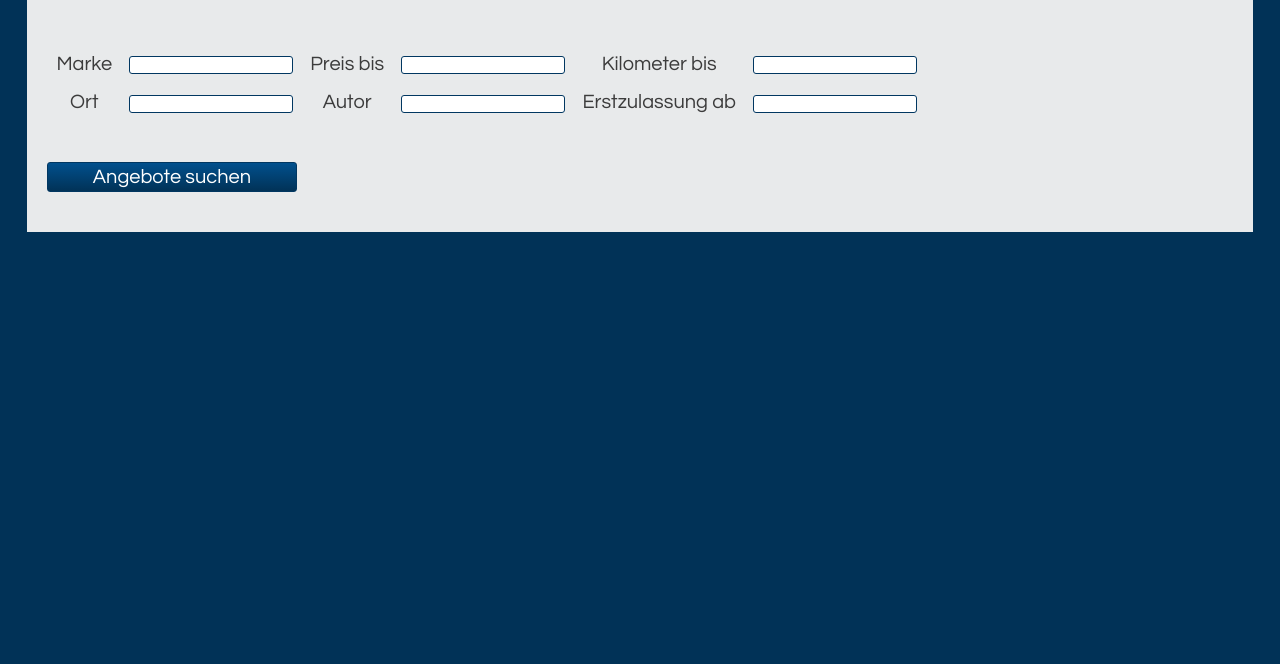
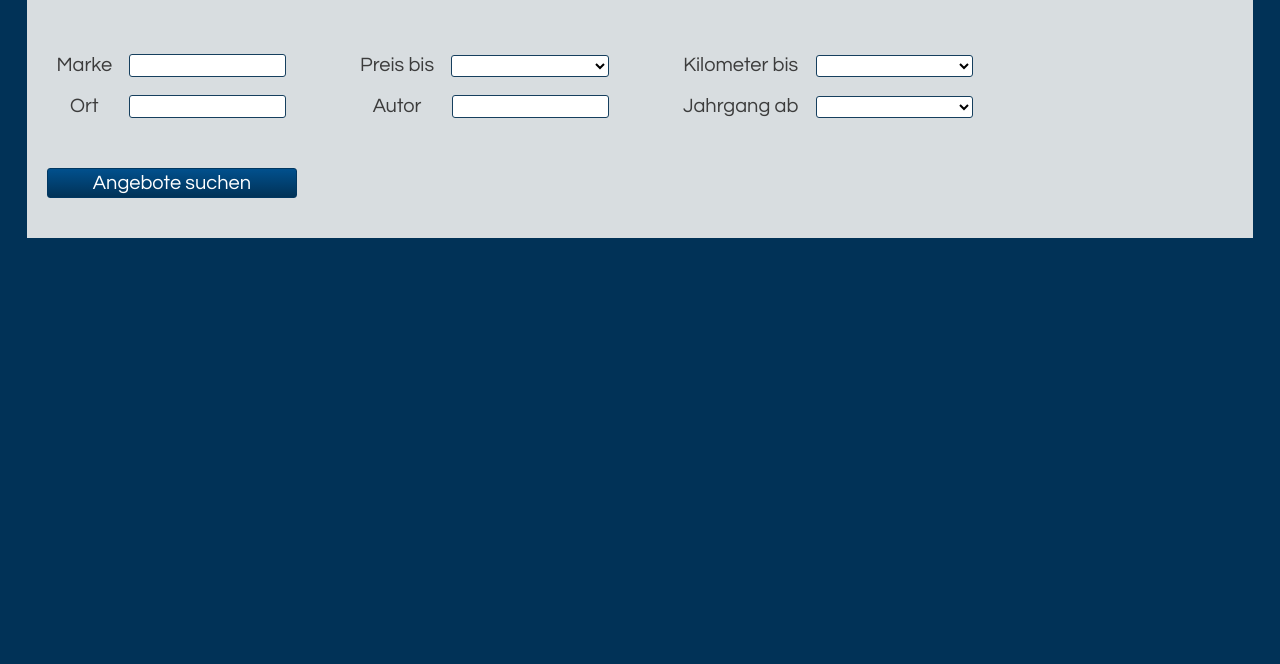
Before and after one commit to celine0106/CarLos, a plain HTML site: page Startseite/Startseiteindex.html in a window 1280 px wide. Shown: the part 136-800 px from the top of the page. Drawn offline with Linux system fonts and the light colour scheme.

Commit message:
change input to select

```diff
--- a/Startseite/StartseiteStyle.css
+++ b/Startseite/StartseiteStyle.css
@@ -13,9 +13,16 @@ td {
     border-radius: 3px;
     border-style: solid;
     border-width: 1px;
-    border-color: #013761;
+    border-color: #163f5e;
     background-color: white;
-    margin-right: 15mm2
+    margin-right: 15mm;
+    width: 40mm;
+    height: 5mm;
+}
+
+#Preis, #Kilometer, #Jahr {
+    width: 41.8mm;
+    height: 6mm;
 }
 
 body {
@@ -27,7 +34,7 @@ table {
 }
 
 div {
-    background-color: rgb(240, 240, 240, 0.97);
+    background-color: rgb(240, 240, 240, 0.90);
     color: #3c3c3c;
     font-size: 20px;
     width: 100%-10mm;
@@ -38,7 +45,7 @@ div {
 #Überschrift {
     font-size: 40px;
 }
-button {
+#Suche {
     background: linear-gradient(180deg,#01508d, #013257);
     border-radius: 3px;
     border-style: solid;
--- a/Startseite/Startseiteindex.html
+++ b/Startseite/Startseiteindex.html
@@ -4,60 +4,114 @@
     <meta charset="UTF-8">
     <meta name="viewport" content="width=device-width, initial-scale=1.0">
     <link rel="stylesheet" href="StartseiteStyle.css" />
-    <title>Startseite</title>
+    <title>CarLos Startseite</title>
 </head>
 <body>
     <div>
         <p id = "Überschrift">Angebotene Autos</p>
     </br>
+    <form>
         <table>
             <tbody>
                 <tr>
                     <td>
-                        <label>Marke </label>
+                        <label for="Marke">Marke </label>
                     </td>
                     <td>
                         <input type = "text" id = "Marke" class = "Eingabefeld" name= "Marke">
                     </td>
                     <td>
-                        <label>Preis bis </label>
+                        <label for ="Preis">Preis bis </label>
                     </td>
                     <td>
-                        <input type = "text" id = "Preis" class = "Eingabefeld" name= "Preis bis">
+                        <select name = "Preis" class = "Eingabefeld" id= "Preis">
+                            <option value= "beliebig"></option>
+                            <option value= "500">500€</option>
+                            <option value= "1000">1.000€</option>
+                            <option value= "2000">2.000€</option>
+                            <option value= "3000">3.000€</option>
+                            <option value= "5000">5.000€</option>
+                            <option value= "10000">10.000€</option>
+                            <option value= "15000">15.000€</option>
+                            <option value= "20000">20.000€</option>
+                            <option value= "25000">25.000€</option>
+                            <option value= "30000">30.000€</option>
+                            <option value= "40000">40.000€</option>
+                            <option value= "50000">50.000€</option>
+                            <option value= "60000">60.000€</option>
+                            <option value= "70000">70.000€</option>
+                            <option value= "80000">80.000€</option>
+                            <option value= "90000">90.000€</option>
+                            <option value= "100000">100.000€</option>
+                        </select>
                     </td>
                     <td>
-                        <label>Kilometer bis </label>
+                        <label for = "Kilometer" >Kilometer bis </label>
                     </td>
                     <td>
-                        <input type = "text" id = "Km" class = "Eingabefeld" name= "Kilometer bis">
+                        <select name = "Kilometer" class = "Eingabefeld" id= "Kilometer">
+                            <option value= "beliebig"></option>
+                            <option value= "5000">5.000km</option>
+                            <option value= "10000">10.000km</option>
+                            <option value= "20000">20.000km</option>
+                            <option value= "30000">30.000km</option>
+                            <option value= "40000">40.000km</option>
+                            <option value= "50000">50.000km</option>
+                            <option value= "60000">60.000km</option>
+                            <option value= "70000">70.000km</option>
+                            <option value= "80000">80.000km</option>
+                            <option value= "90000">90.000km</option>
+                            <option value= "100000">100.000km</option>
+                            <option value= "125000">125.000km</option>
+                            <option value= "175000">175.000km</option>
+                            <option value= "200000">200.000km</option>
+                        </select>
                     </td>
                 </tr>
                 <tr>
                     <td>
-                        <label>Ort </label>
+                        <label for = "Ort">Ort </label>
                     </td>
                     <td>
                         <input type = "text" id = "Ort" class = "Eingabefeld" name= "Ort">
                     </td>
                     <td>
-                        <label>Autor </label>
+                        <label for = "Autor">Autor </label>
                     </td>
                     <td>
                         <input type = "text" id = "Autor" class = "Eingabefeld" name= "Autor">
                     </td>
                     <td>
-                        <label>Erstzulassung ab </label>
+                        <label for ="Jahr">Jahrgang ab </label>
                     </td>
                     <td>
-                        <input type = "text" id = "Jahr" class = "Eingabefeld" name= "Erstzulasssung ab">
+                        <select name = "Jahr" class = "Eingabefeld" id= "Jahr">
+                            <option value= "beliebig"></option>
+                            <option value= 2020>2020</option>
+                            <option value= 2019>2019</option>
+                            <option value= 2018>2018</option>
+                            <option value= 2017>2017</option>
+                            <option value= 2016>2016</option>
+                            <option value= 2015>2015</option>
+                            <option value= 2014>2014</option>
+                            <option value= 2013>2013</option>
+                            <option value= 2012>2012</option>
+                            <option value= 2011>2011</option>
+                            <option value= 2010>2010</option>
+                            <option value= 2005>2005</option>
+                            <option value= 2000>2000</option>
+                            <option value= 1990>1990</option>
+                            <option value= 1900>1900</option>
+                        </select>
                     </td>
                 </tr>
             </tbody>
        </table>
     </br>
        <p>
-           <button>Angebote suchen</button>
+           <input type = "submit" id="Suche" value= "Angebote suchen">
         </p>
+    </form>
     </div>
 </body>
 </html>
```
